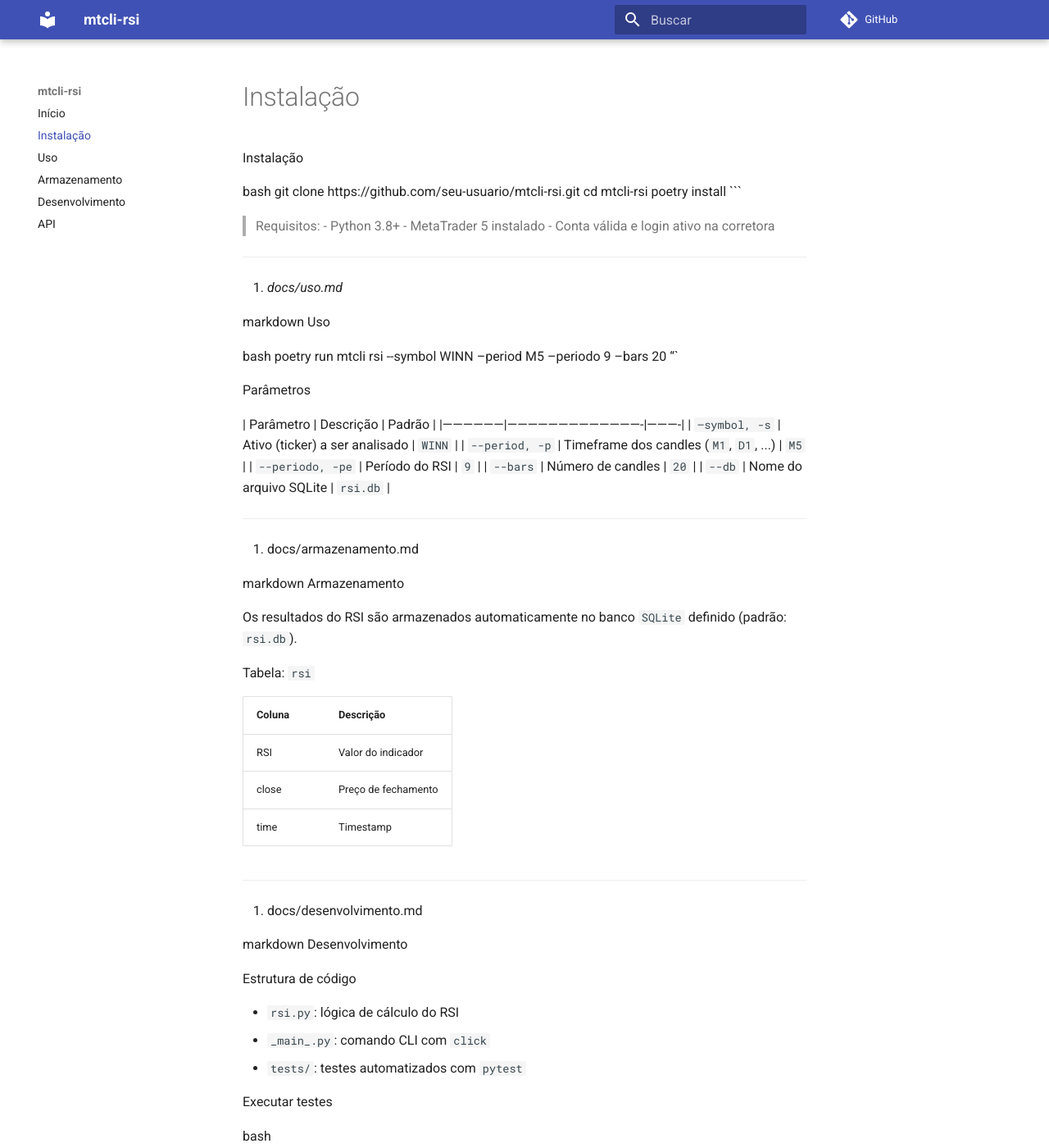
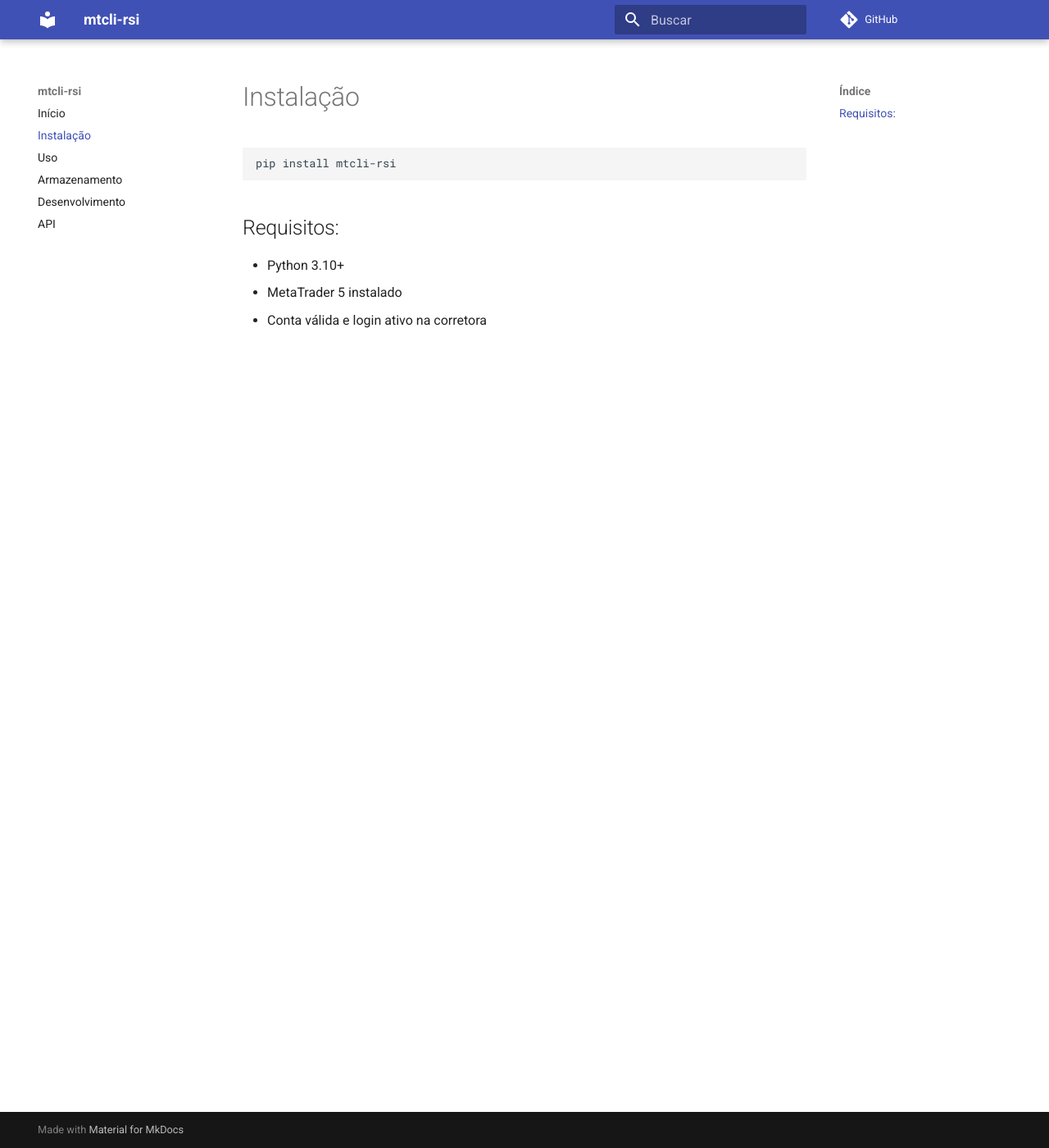
Before and after one commit to vfranca/mtcli-rsi, an MkDocs documentation site: the page built from docs/instalacao.md, in a window 1280 px wide and 1400 px high. Shown: the whole window at 82% size. Built offline with MkDocs 1.6.1 and Material for MkDocs 9.7.7, drawn with Linux system fonts in a browser that asks for light colours; comment, search, counter and statistics services are not loaded.

Commit message:
Editando a documentacao

````diff
--- a/docs/instalacao.md
+++ b/docs/instalacao.md
@@ -1,69 +1,11 @@
-Instalação
+# Instalação
 
-bash
-git clone https://github.com/seu-usuario/mtcli-rsi.git
-cd mtcli-rsi
-poetry install
+```bash
+pip install mtcli-rsi
 ```
-> Requisitos:
-> - Python 3.8+
-> - MetaTrader 5 instalado
-> - Conta válida e login ativo na corretora
 
+## Requisitos:
 
----
-
-4. *docs/uso.md*
-
-markdown
-Uso
-
-bash
-poetry run mtcli rsi --symbol WINN –period M5 –periodo 9 –bars 20
-“`
-
-Parâmetros
-
-| Parâmetro       | Descrição                            | Padrão   |
-|——————|—————————————-|———-|
-| `–symbol, -s`   | Ativo (ticker) a ser analisado         | `WINN`  |
-| `--period, -p`   | Timeframe dos candles (`M1`, `D1`, ...) | `M5`     |
-| `--periodo, -pe` | Período do RSI                         | `9`      |
-| `--bars`         | Número de candles                      | `20`     |
-| `--db`           | Nome do arquivo SQLite                 | `rsi.db` |
-
-
----
-
-5. docs/armazenamento.md
-
-markdown
-Armazenamento
-
-Os resultados do RSI são armazenados automaticamente no banco `SQLite` definido (padrão: `rsi.db`).
-
-Tabela: `rsi`
-
-| Coluna | Descrição           |
-|--------|---------------------|
-| RSI    | Valor do indicador  |
-| close  | Preço de fechamento |
-| time   | Timestamp            |
-
-
----
-
-6. docs/desenvolvimento.md
-
-markdown
-Desenvolvimento
-
-Estrutura de código
-
-- `rsi.py`: lógica de cálculo do RSI
-- `_main_.py`: comando CLI com `click`
-- `tests/`: testes automatizados com `pytest`
-
-Executar testes
-
-bash
+- Python 3.10+
+- MetaTrader 5 instalado
+- Conta válida e login ativo na corretora
````
Also changed, not shown: docs/api.md (+1 -1 lines), docs/armazenamento.md (+1 -19 lines), docs/desenvolvimento.md (+2 -2 lines), docs/index.md (+2 -15 lines), docs/uso.md (+6 -42 lines).
